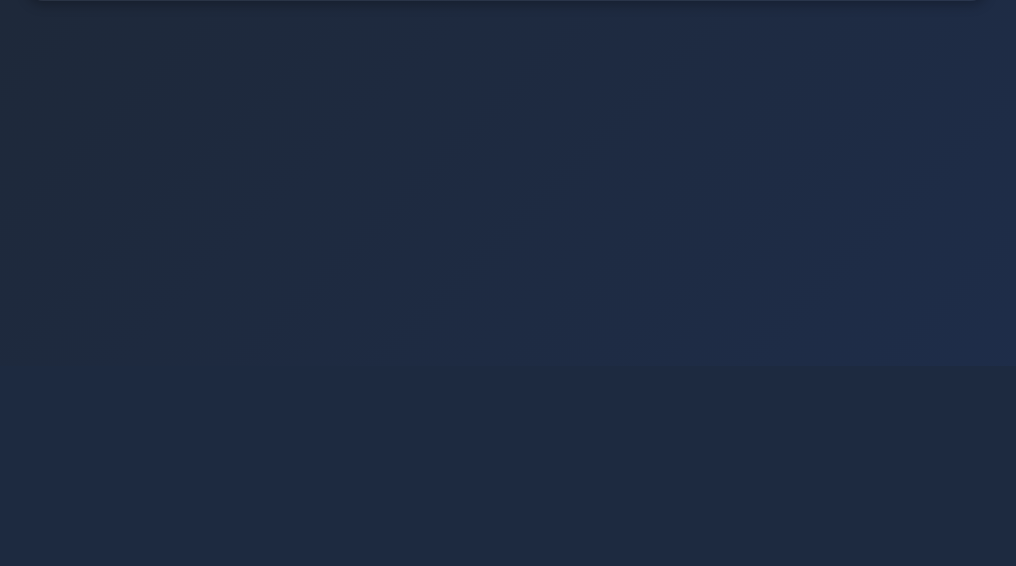
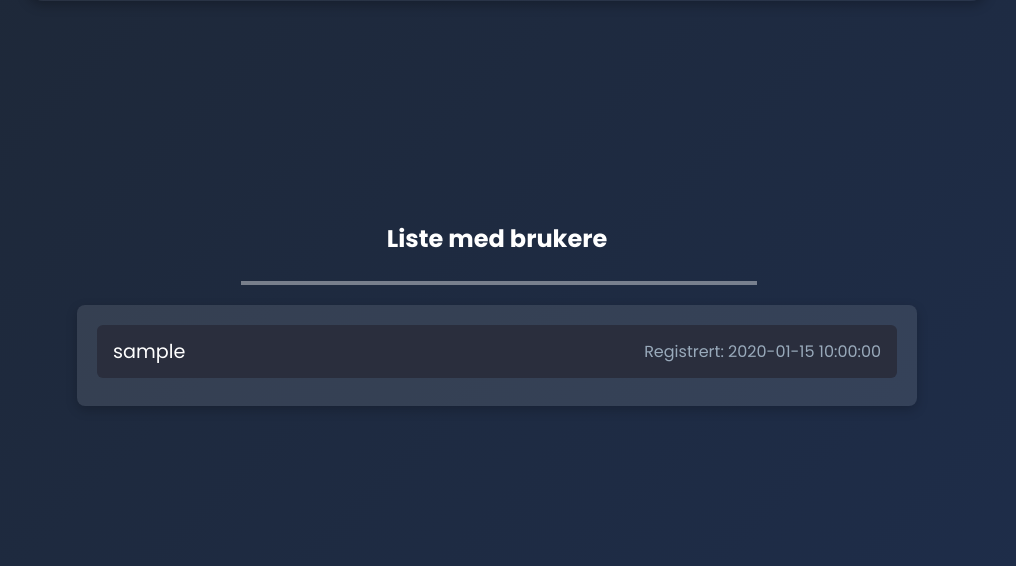
Before and after one commit to veggenss/MinSide2025, a PHP site: page /home.php in a window 1280 px wide. Shown: the part 434-1000 px from the top of the page, without its empty margins (143-1159 px from the left). Before the commit the page ends 440 px from the top, so only its background shows below. Run offline with PHP 8.4, Linux system fonts and the light colour scheme; the visitor is signed in with stand-in values (Sample User, id 1); tables that the repository leaves empty or names only in its code hold one stand-in row (values such as "Sample post"); some libraries are stand-ins or nearby versions.

Commit message:
La til liste med brukere i home

```diff
--- a/CSS/JavaScriptStyle.css
+++ b/CSS/JavaScriptStyle.css
@@ -10,6 +10,7 @@ body{
     min-height: 100vh;
     background: linear-gradient(135deg, rgb(30, 35, 42) 0%, #1e232a 10%, #1e2838 20%, #1e2d4a 100%);
     font-family: 'Poppins', sans-serif;
+    overflow-x: hidden;
 }
 
 
--- a/CSS/ProsjekterStyles.css
+++ b/CSS/ProsjekterStyles.css
@@ -10,6 +10,7 @@ body {
     background: linear-gradient(135deg, rgb(30, 35, 42) 0%, #1e232a 10%, #1e2838 20%, #1e2d4a 100%);
     font-family: 'Poppins', Segoe UI, Tahoma, Geneva, Verdana, sans-serif;
     justify-content: center;
+    overflow-x: hidden;
 }
 
 .container {
@@ -17,6 +18,7 @@ body {
     border-radius: 16px;
     background: rgba(255, 255, 255, 0.05);
     backdrop-filter: blur(8px);
+    z-index: -1;
     width: 80%;
     max-width: 1000px;
     padding: 40px 30px;
--- a/CSS/fotoSerieStyles.css
+++ b/CSS/fotoSerieStyles.css
@@ -7,7 +7,7 @@ body{
     min-height: 100vh;
     background: linear-gradient(135deg, rgb(30, 35, 42) 0%, #1e232a 10%, #1e2838 20%, #1e2d4a 100%);
     font-family: 'Poppins', sans-serif;
-
+    overflow-x: hidden;
 }
 
 .Video-Center{
--- a/CSS/homeStyles.css
+++ b/CSS/homeStyles.css
@@ -9,7 +9,7 @@
 /* Base body styling with full viewport height */
 body{
     position: relative;
-    overflow: auto;
+    overflow-x: hidden;
     background: linear-gradient(135deg, rgb(30, 35, 42) 0%, #1e232a 10%, #1e2838 20%, #1e2d4a 100%);
     font-family: Poppins, Segoe UI, Tahoma, Geneva, Verdana, sans-serif;
     justify-content: center;
@@ -69,34 +69,60 @@ body{
     width: 70%;
     box-sizing: border-box;
 }
-/* Dropdown menu styling */
-nav ul li .dropdown{
-    display: none; /* Hidden by default */
-    position: absolute;
-    box-shadow: 3px 3px 5px rgba(0, 0, 0, 0.4);
-    list-style: none;
-    padding: 0;
-    margin: 0;
-    z-index: 0;
-    backdrop-filter: blur(4px); /* Glassmorphism effect */
+.user-section{
+  margin-top: 220px;
 }
 
-/* Show dropdown on hover */
-nav ul li:hover .dropdown{
-    display: block;
+.User-list {
+  padding: 20px;
+  background-color: rgba(255, 255, 255, 0.1);
+  border-radius: 8px;
+  margin-top: 20px;
+  box-shadow: 0 4px 12px rgba(0, 0, 0, 0.2);
+  max-width: 800px;
+  margin-left: auto;
+  margin-right: auto;
+  text-align: left;
 }
 
-/* Dropdown list items */
-nav ul li .dropdown li{
-    padding: 3px 3px;
-    white-space: nowrap; /* Prevents text wrapping */
+.User-list ul {
+  list-style-type: none; /* Remove default bullet points */
+  padding-left: 0; /* Remove left padding */
+  margin: 0; /* Remove any default margins */
 }
 
-/* Dropdown links */
-nav ul li .dropdown li a{
-    color: white;
-    text-decoration: none;
+.User-list ul li {
+  background-color: #2a2e3d; /* Dark background color for each item */
+  color: white; /* White text */
+  padding: 12px 16px;
+  margin-bottom: 8px; /* Space between list items */
+  border-radius: 6px; /* Rounded corners for list items */
+  font-size: 1.2rem; /* Slightly larger text */
+  display: flex;
+  justify-content: space-between;
+  align-items: center;
 }
+
+.User-list ul li #regi {
+  font-size: 1rem;
+  color: #99aabb; /* Lighter color for the registration date */
+}
+.user-list-title{
+  display: flex;
+  justify-content: center;
+  color: white;
+  margin-bottom: 0;
+}
+.list-line{
+  display: flex;
+  justify-content: center;
+  margin-left: 30%;
+  margin-bottom: 0;
+  margin-top: 0;
+  width: 40%;
+  border: 2px solid rgba(255, 255, 255, 0.4);
+}
+
 
 /* Tablet responsiveness */
 @media screen and (max-width: 768px) {
--- a/CSS/logStyles.css
+++ b/CSS/logStyles.css
@@ -11,6 +11,7 @@ body {
     font-family: 'Poppins', sans-serif;
     background: linear-gradient(135deg, rgb(30, 35, 42) 0%, #1e232a 10%, #1e2838 20%, #1e2d4a 100%);
     color: #ffffff;
+    overflow-x: hidden;
 }
 
 /* Search functionality styling */
--- a/CSS/loginStyles.css
+++ b/CSS/loginStyles.css
@@ -13,6 +13,7 @@ body {
     display: flex;
     align-items: center;
     justify-content: center;
+    overflow: hidden;
 }
 
 /* Auth container styling */
--- a/CSS/omMegStyles.css
+++ b/CSS/omMegStyles.css
@@ -15,6 +15,7 @@ body{
     background-position: center;
     color: white;
     line-height: 1.6; /* Improves text readability */
+    overflow-x: hidden;
 }
 
 /* Base typography settings */
--- a/CSS/profileStyles.css
+++ b/CSS/profileStyles.css
@@ -13,6 +13,7 @@ body {
     align-items: center;
     justify-content: center;
     padding: 20px;
+    overflow: hidden;
   }
 
 
--- a/CSS/registerStyles.css
+++ b/CSS/registerStyles.css
@@ -13,6 +13,7 @@ body {
     display: flex;
     align-items: center;
     justify-content: center;
+    overflow: hidden;
 }
 
 /* Main Container */
--- a/Subpages/Prosjekter.php
+++ b/Subpages/Prosjekter.php
@@ -75,7 +75,7 @@
 
     <div class="Project-box">
         <div class="Project-content">
-            <a href="https://github.com/veggenss/Teknologiforst-elseNovel"><img src="../pictures/interaktivHistoriePicture.png" alt="InteraktivHistorieBilde" target="_blank"></a>
+            <a href="https://github.com/veggenss/Teknologiforst-elseNovel" target="_blank"><img src="../pictures/interaktivHistoriePicture.png" alt="InteraktivHistorieBilde"></a>
             <h1>Interaktive historie</h1>
             <p>Oppgave i teknologiforsåelsen hvor man skulle lage et spill med historie og valg som forandrer på historien. Brukte Renpy for å kode det</p>
         </div>
--- a/home.php
+++ b/home.php
@@ -7,31 +7,55 @@
     header("location: login.php");
     exit();
   }
+
+  $sql = "SELECT username, register_date FROM users";
+  $result = $conn->query($sql);
+
 ?>
 <!DOCTYPE html>
 <html lang="en">
 
 <head>
-  <meta charset="UTF-8" />
-  <meta name="viewport" content="width=device-width, initial-scale=1.0" />
-  <title>Viggo's Nettside</title>
-  <link rel="stylesheet" href="CSS/homeStyles.css" />
-  <!-- Google Fonts: Poppins with various weights -->
+  <meta charset="UTF-8"/>
+  <meta name="viewport" content="width=device-width, initial-scale=1.0"/>
+  <title>Viggo Nettside</title>
+  <link rel="stylesheet" href="CSS/homeStyles.css"/>
   <link href="https://fonts.googleapis.com/css2?family=Poppins:wght@400;500;600;700;900&display=swap"
-    rel="stylesheet" />
+    rel="stylesheet"/>
 </head>
 
 <body>
-  <!-- Header section with introduction -->
+
   <section class="head">
     <div class="container">
       <div class="head-content">
         <p>Viggo Weissmuller</p>
-        <h1>
-          Her finner du info om meg <br />
-          og hva jeg har jobbet med
-        </h1>
+        <h1>Her finner du info om meg<br/> og hva jeg har jobbet med</h1>
       </div>
+    </div>
+  </section>
+  <section class="user-section">
+    <h2 class="user-list-title">Liste med brukere</h3><br>
+    <div class="list-line"></div>
+    <div class="User-list">
+
+      <ul>
+          <?php
+          if ($result->num_rows > 0) {
+
+              while($row = $result->fetch_assoc()) {
+
+                $row['register_date'] = preg_replace('/\.\d{6}$/', '', $row['register_date']);
+
+                echo "<li>" . "<!--<span id='usnam'>Brukernavn: </span>-->" . htmlspecialchars($row["username"]) . "<span id='regi'>" . "Registrert: " . htmlspecialchars($row["register_date"]) . "</span></li>";
+              }
+          }
+          else {
+            echo "<li>No users found</li>";
+          }
+          $conn->close();
+          ?>
+      </ul>
     </div>
   </section>
 
@@ -55,6 +79,5 @@
       </script>
     </div>
   </section>
-  <script src="Min_Side/JS/indexScript.js"></script>
 </body>
 </html>
```
